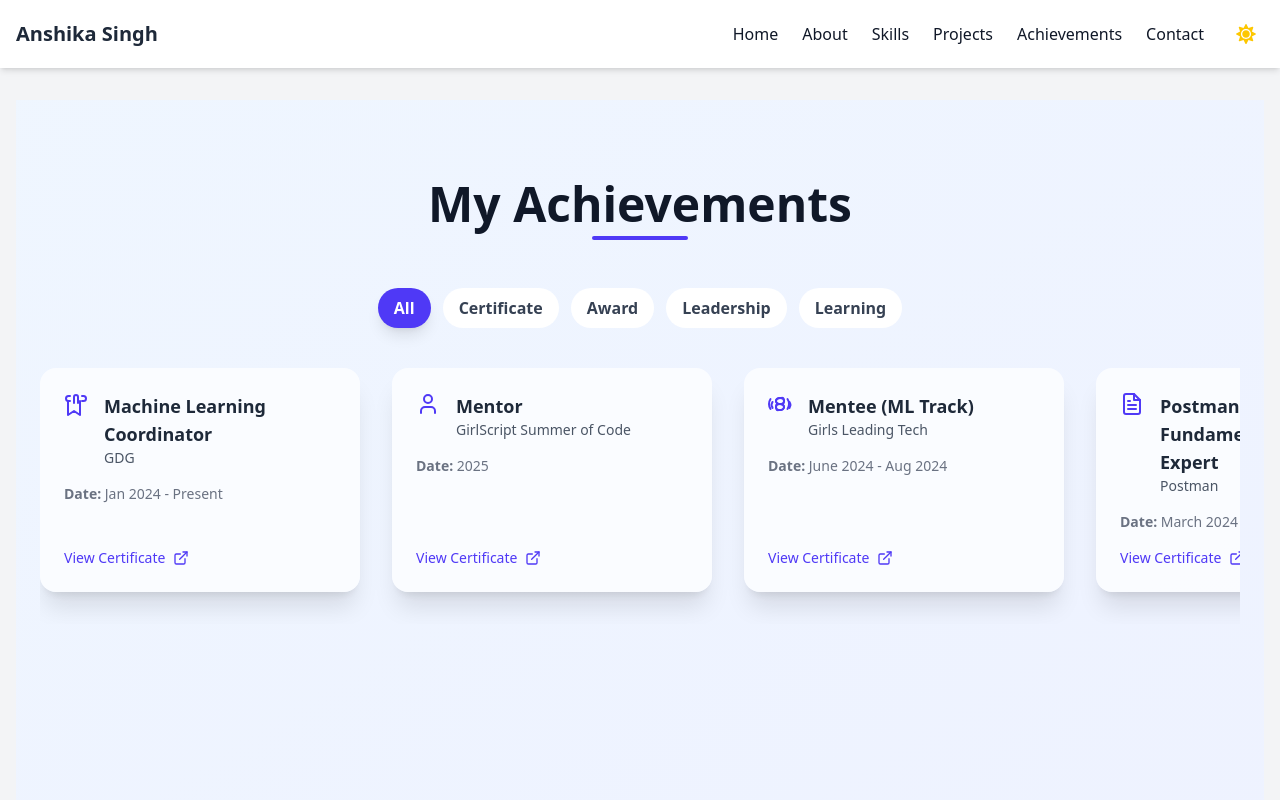
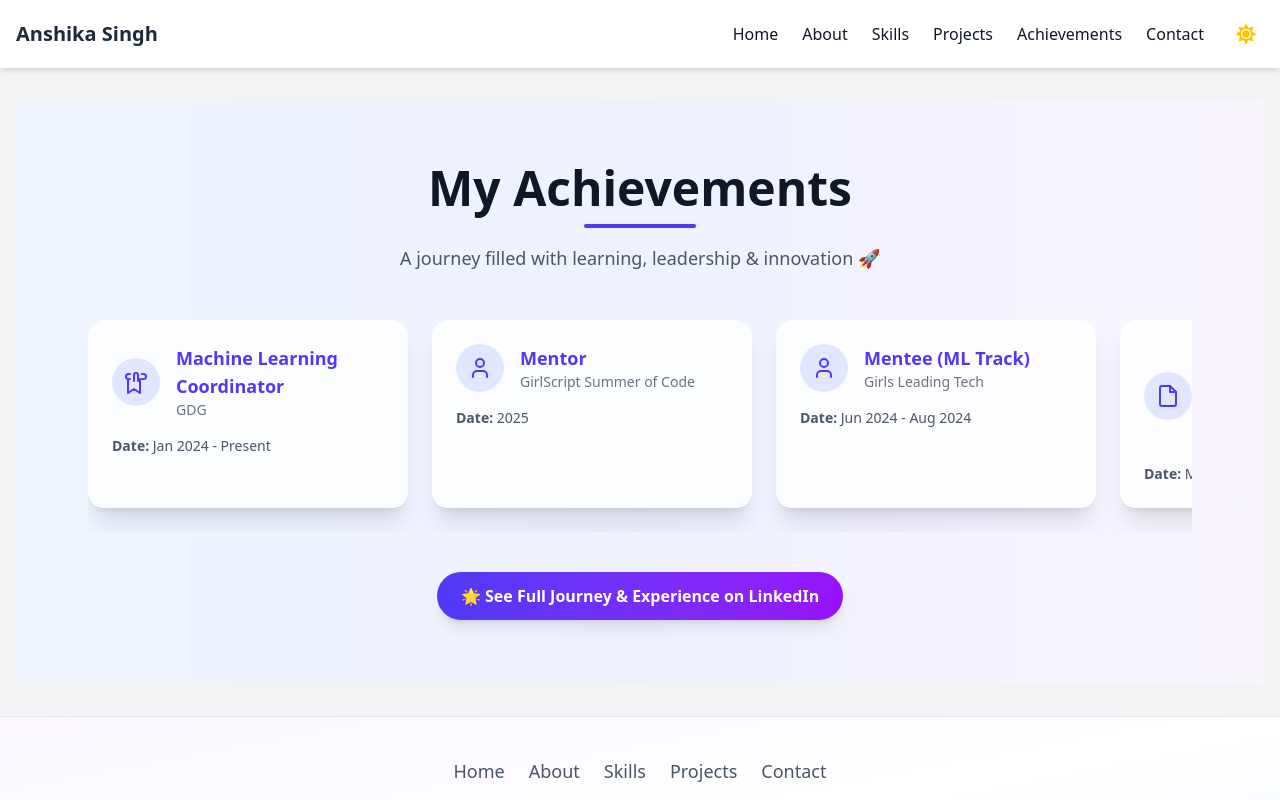
Before and after one commit to Anshika09Singh/Anshika-singh-portfolio, a React (Vite) app: page /achievements in a window 1280 px wide. Shown: the top 800 px of the page. Built offline with nearby package versions, Linux system fonts and the light colour scheme.

Commit message:
Update Achievements.jsx

```diff
--- a/src/components/Achievements.jsx
+++ b/src/components/Achievements.jsx
@@ -1,12 +1,8 @@
-import React, { useEffect, useState } from 'react';
+import React, { useEffect, useState } from "react";
 
-// This component is a responsive, light-themed section for displaying
-// a list of achievements, certificates, and awards with a new
-// innovative horizontal scrolling design and filters.
-
-// SVG icons to replace emojis
+// Icons
 const TrophyIcon = () => (
-  <svg xmlns="http://www.w3.org/2000/svg" width="24" height="24" viewBox="0 0 24 24" fill="none" stroke="currentColor" strokeWidth="2" strokeLinecap="round" strokeLinejoin="round">
+  <svg xmlns="http://www.w3.org/2000/svg" className="w-6 h-6" fill="none" stroke="currentColor" strokeWidth="2" strokeLinecap="round" strokeLinejoin="round">
     <path d="M6 9H4.5a2.5 2.5 0 0 1 0-5H6"></path>
     <path d="M18 9h1.5a2.5 2.5 0 0 0 0-5H18"></path>
     <path d="M4 9v14l6-4 6 4V9"></path>
@@ -15,260 +11,120 @@ const TrophyIcon = () => (
 );
 
 const UserIcon = () => (
-  <svg xmlns="http://www.w3.org/2000/svg" width="24" height="24" viewBox="0 0 24 24" fill="none" stroke="currentColor" strokeWidth="2" strokeLinecap="round" strokeLinejoin="round">
+  <svg xmlns="http://www.w3.org/2000/svg" className="w-6 h-6" fill="none" stroke="currentColor" strokeWidth="2" strokeLinecap="round" strokeLinejoin="round">
     <path d="M19 21v-2a4 4 0 0 0-4-4H9a4 4 0 0 0-4 4v2"></path>
     <circle cx="12" cy="7" r="4"></circle>
   </svg>
 );
 
-const BrainIcon = () => (
-  <svg xmlns="http://www.w3.org/2000/svg" width="24" height="24" viewBox="0 0 24 24" fill="none" stroke="currentColor" strokeWidth="2" strokeLinecap="round" strokeLinejoin="round">
-    <path d="M12 12c2.21 0 4-1.343 4-3s-1.79-3-4-3-4 1.343-4 3 1.79 3 4 3z"></path>
-    <path d="M12 12c-2.21 0-4 1.343-4 3s1.79 3 4 3 4-1.343 4-3-1.79-3-4-3z"></path>
-    <path d="M12 12c-2.21 0-4-1.343-4 3s1.79 3 4 3 4-1.343 4-3-1.79-3-4-3z"></path>
-    <path d="M12 12c2.21 0 4 1.343 4-3s-1.79-3-4-3-4 1.343-4 3 1.79 3 4 3z"></path>
-    <path d="M21.5 10c.5 1 1 2 1 3s-1 2-1 3"></path>
-    <path d="M19.5 7c1 1.5 1.5 3.5 1.5 5s-.5 3.5-1.5 5"></path>
-    <path d="M4.5 10c-.5 1-1 2-1 3s1 2 1 3"></path>
-    <path d="M2.5 7c-1 1.5-1.5 3.5-1.5 5s.5 3.5 1.5 5"></path>
-  </svg>
-);
-
 const CertificateIcon = () => (
-  <svg xmlns="http://www.w3.org/2000/svg" width="24" height="24" viewBox="0 0 24 24" fill="none" stroke="currentColor" strokeWidth="2" strokeLinecap="round" strokeLinejoin="round">
+  <svg xmlns="http://www.w3.org/2000/svg" className="w-6 h-6" fill="none" stroke="currentColor" strokeWidth="2" strokeLinecap="round" strokeLinejoin="round">
     <path d="M14 2H6a2 2 0 0 0-2 2v16a2 2 0 0 0 2 2h12a2 2 0 0 0 2-2V8z"></path>
     <polyline points="14 2 14 8 20 8"></polyline>
-    <line x1="16" y1="13" x2="8" y2="13"></line>
-    <line x1="16" y1="17" x2="8" y2="17"></line>
-    <line x1="10" y1="9" x2="8" y2="9"></line>
   </svg>
 );
 
 const MedalIcon = () => (
-  <svg xmlns="http://www.w3.org/2000/svg" width="24" height="24" viewBox="0 0 24 24" fill="none" stroke="currentColor" strokeWidth="2" strokeLinecap="round" strokeLinejoin="round">
+  <svg xmlns="http://www.w3.org/2000/svg" className="w-6 h-6" fill="none" stroke="currentColor" strokeWidth="2" strokeLinecap="round" strokeLinejoin="round">
     <circle cx="12" cy="8" r="7"></circle>
     <polyline points="8.21 13.89 7 23 12 18 17 23 15.79 13.88"></polyline>
   </svg>
 );
 
 const BriefcaseIcon = () => (
-  <svg xmlns="http://www.w3.org/2000/svg" width="24" height="24" viewBox="0 0 24 24" fill="none" stroke="currentColor" strokeWidth="2" strokeLinecap="round" strokeLinejoin="round">
+  <svg xmlns="http://www.w3.org/2000/svg" className="w-6 h-6" fill="none" stroke="currentColor" strokeWidth="2" strokeLinecap="round" strokeLinejoin="round">
     <rect x="2" y="7" width="20" height="14" rx="2" ry="2"></rect>
     <path d="M16 21V5a2 2 0 0 0-2-2h-4a2 2 0 0 0-2 2v16"></path>
   </svg>
 );
 
 const IconMap = {
-  'TrophyIcon': TrophyIcon,
-  'UserIcon': UserIcon,
-  'BrainIcon': BrainIcon,
-  'CertificateIcon': CertificateIcon,
-  'MedalIcon': MedalIcon,
-  'BriefcaseIcon': BriefcaseIcon,
+  TrophyIcon,
+  UserIcon,
+  CertificateIcon,
+  MedalIcon,
+  BriefcaseIcon,
 };
 
-
+// Achievements Data
 const achievementData = [
-  {
-    id: 1,
-    title: 'Machine Learning Coordinator',
-    organization: 'GDG',
-    date: 'Jan 2024 - Present',
-    type: 'Leadership',
-    link: 'https://linkedin.com/in/your-profile-url',
-    icon: 'TrophyIcon',
-  },
-  {
-    id: 2,
-    title: 'Mentor',
-    organization: 'GirlScript Summer of Code',
-    date: '2025',
-    type: 'Leadership',
-    link: 'https://gssoc.org/mentors/your-profile-url',
-    icon: 'UserIcon',
-  },
-  {
-    id: 3,
-    title: 'Mentee (ML Track)',
-    organization: 'Girls Leading Tech',
-    date: 'June 2024 - Aug 2024',
-    type: 'Learning',
-    link: 'https://girlsleadingtech.com/mentees/your-profile-url',
-    icon: 'BrainIcon',
-  },
-  {
-    id: 4,
-    title: 'Postman API Fundamentals Student Expert',
-    organization: 'Postman',
-    date: 'March 2024',
-    type: 'Certificate',
-    link: 'https://badgr.com/your-badge-url',
-    icon: 'CertificateIcon',
-  },
-  {
-    id: 5,
-    title: 'Generative AI Certificate',
-    organization: 'Hack2Skill',
-    date: 'Dec 2024',
-    type: 'Certificate',
-    link: 'https://certificate.hack2skill.com/your-cert-id',
-    icon: 'CertificateIcon',
-  },
-  {
-    id: 6,
-    title: 'Project Management',
-    organization: 'IBM CSRBOX',
-    date: 'Feb 2023',
-    type: 'Certificate',
-    link: 'https://coursera.org/your-certificate-url',
-    icon: 'CertificateIcon',
-  },
-  {
-    id: 7,
-    title: 'Data Analysis with Python',
-    organization: 'IBM SkillBuild',
-    date: 'Nov 2022',
-    type: 'Certificate',
-    link: 'https://www.credly.com/badges/your-badge-id',
-    icon: 'CertificateIcon',
-  },
-  {
-    id: 8,
-    title: 'Flipkart Grid 7.0',
-    organization: 'Flipkart',
-    date: 'Round 1 Qualified (Oct 2024)',
-    type: 'Award',
-    link: 'https://flipkartgrid.com/leaderboard/your-rank',
-    icon: 'MedalIcon',
-  },
-  {
-    id: 9,
-    title: 'Unstop Talent Park',
-    organization: 'Unstop',
-    date: 'Round 1 Cleared (Sept 2024)',
-    type: 'Award',
-    link: 'https://unstop.com/contest/your-id',
-    icon: 'MedalIcon',
-  },
-  {
-    id: 10,
-    title: 'GWEP Medalist',
-    organization: 'Gagan Winning Edge Program',
-    date: 'May 2023',
-    type: 'Award',
-    link: '#',
-    icon: 'MedalIcon',
-  },
-  {
-    id: 11,
-    title: 'Tradofile Bootcamp Contributor',
-    organization: 'Tradofile',
-    date: 'April 2024',
-    type: 'Leadership',
-    link: 'https://tradofile.com/contributors/your-profile',
-    icon: 'BriefcaseIcon',
-  },
+  { id: 1, title: "Machine Learning Coordinator", organization: "GDG", date: "Jan 2024 - Present", icon: "TrophyIcon" },
+  { id: 2, title: "Mentor", organization: "GirlScript Summer of Code", date: "2025", icon: "UserIcon" },
+  { id: 3, title: "Mentee (ML Track)", organization: "Girls Leading Tech", date: "Jun 2024 - Aug 2024", icon: "UserIcon" },
+  { id: 4, title: "Postman API Fundamentals Student Expert", organization: "Postman", date: "Mar 2024", icon: "CertificateIcon" },
+  { id: 5, title: "Generative AI Certificate", organization: "Hack2Skill", date: "Dec 2024", icon: "CertificateIcon" },
+  { id: 6, title: "Project Management", organization: "IBM CSRBOX", date: "Feb 2023", icon: "CertificateIcon" },
+  { id: 7, title: "Data Analysis with Python", organization: "IBM SkillBuild", date: "Nov 2022", icon: "CertificateIcon" },
+  { id: 8, title: "Flipkart Grid 7.0", organization: "Flipkart", date: "Round 1 Qualified (Oct 2024)", icon: "MedalIcon" },
+  { id: 9, title: "Unstop Talent Park", organization: "Unstop", date: "Round 1 Cleared (Sept 2024)", icon: "MedalIcon" },
+  { id: 10, title: "GWEP Medalist", organization: "Gagan Winning Edge Program", date: "May 2023", icon: "MedalIcon" },
+  { id: 11, title: "Tradofile Bootcamp Contributor", organization: "Tradofile", date: "Apr 2024", icon: "BriefcaseIcon" },
 ];
 
 const Achievements = () => {
-  const [activeFilter, setActiveFilter] = useState('All');
   const [inView, setInView] = useState(false);
 
   useEffect(() => {
-    // Trigger animation when the component mounts
     setInView(true);
   }, []);
 
-  const filterButtons = ['All', 'Certificate', 'Award', 'Leadership', 'Learning'];
-
-  const filteredAchievements = achievementData.filter(item =>
-    activeFilter === 'All' ? true : item.type === activeFilter
-  );
-
   return (
-    <section id="achievements" className="py-16 sm:py-20 bg-gradient-to-br from-blue-50 to-indigo-50 text-gray-900 font-sans min-h-screen">
-      <div className="container mx-auto px-6 max-w-7xl">
-        {/* Section heading */}
-        <div className="flex flex-col items-center mb-12">
-          <h2 className="text-4xl sm:text-5xl font-extrabold text-gray-900 text-center mb-2">
-            My Achievements
-          </h2>
-          <span className="h-1 w-24 bg-indigo-600 rounded-full"></span>
+    <section id="achievements" className="py-16 bg-gradient-to-r from-blue-50 via-indigo-50 to-purple-50 text-gray-900">
+      <div className="container mx-auto px-6 max-w-6xl">
+        {/* Section Heading */}
+        <div className="text-center mb-12">
+          <h2 className="text-4xl sm:text-5xl font-extrabold">My Achievements</h2>
+          <span className="mt-3 h-1 w-28 mx-auto bg-indigo-600 rounded-full block"></span>
+          <p className="mt-4 text-gray-600 text-lg">A journey filled with learning, leadership & innovation 🚀</p>
         </div>
 
-        {/* Filter buttons */}
-        <div className="flex justify-center flex-wrap gap-3 mb-10">
-          {filterButtons.map(filter => (
-            <button
-              key={filter}
-              onClick={() => setActiveFilter(filter)}
-              className={`px-4 py-2 rounded-full font-semibold transition-all duration-300
-                ${activeFilter === filter
-                  ? 'bg-indigo-600 text-white shadow-lg'
-                  : 'bg-white text-gray-700 hover:bg-indigo-100'
-                }`}
-            >
-              {filter}
-            </button>
-          ))}
-        </div>
-
-        {/* Horizontal Scrolling Container */}
-        <div className="flex overflow-x-auto snap-x snap-mandatory pb-6 space-x-6 lg:space-x-8 lg:pb-8">
-          {filteredAchievements.map((item, index) => {
+        {/* Horizontal Scroll Slider */}
+        <div className="flex overflow-x-auto snap-x snap-mandatory scrollbar-hide space-x-6 pb-6">
+          {achievementData.map((item, index) => {
             const IconComponent = IconMap[item.icon];
             return (
               <div
                 key={item.id}
-                className={`flex-shrink-0 w-80 snap-center opacity-0 transition-opacity duration-500
-                ${inView ? 'animate-fade-in-up' : ''}`}
+                className={`flex-shrink-0 w-80 snap-center bg-white/80 backdrop-blur-md rounded-2xl shadow-xl p-6 transition-transform transform hover:scale-105 hover:shadow-2xl opacity-0 ${inView ? "animate-fade-in-up" : ""}`}
                 style={{ animationDelay: `${0.1 * index}s` }}
               >
-                <div className="bg-white/70 backdrop-blur-sm rounded-2xl shadow-xl p-6 h-full flex flex-col justify-between">
+                <div className="flex items-center gap-4 mb-4 text-indigo-600">
+                  <span className="p-3 rounded-full bg-indigo-100">{<IconComponent />}</span>
                   <div>
-                    <div className="flex items-start gap-4 text-indigo-600 mb-4">
-                      <span className="text-4xl">
-                        <IconComponent />
-                      </span>
-                      <div>
-                        <h3 className="text-lg font-bold text-gray-800">{item.title}</h3>
-                        <p className="text-sm text-gray-600">{item.organization}</p>
-                      </div>
-                    </div>
-                    <p className="text-sm text-gray-500">
-                      <span className="font-semibold">Date:</span> {item.date}
-                    </p>
+                    <h3 className="text-lg font-bold">{item.title}</h3>
+                    <p className="text-sm text-gray-500">{item.organization}</p>
                   </div>
-                  {item.link && (
-                    <a
-                      href={item.link}
-                      target="_blank"
-                      rel="noopener noreferrer"
-                      className="mt-4 inline-flex items-center gap-2 text-indigo-600 hover:text-indigo-800 transition-colors duration-300 font-medium text-sm self-start"
-                    >
-                      View Certificate
-                      <svg xmlns="http://www.w3.org/2000/svg" width="16" height="16" viewBox="0 0 24 24" fill="none" stroke="currentColor" strokeWidth="2" strokeLinecap="round" strokeLinejoin="round" className="feather feather-external-link">
-                        <path d="M18 13v6a2 2 0 0 1-2 2H5a2 2 0 0 1-2-2V8a2 2 0 0 1 2-2h6"></path>
-                        <polyline points="15 3 21 3 21 9"></polyline>
-                        <line x1="10" y1="14" x2="21" y2="3"></line>
-                      </svg>
-                    </a>
-                  )}
                 </div>
+                <p className="text-sm text-gray-600"><span className="font-semibold">Date:</span> {item.date}</p>
               </div>
             );
           })}
         </div>
+
+        {/* LinkedIn CTA */}
+        <div className="text-center mt-10">
+          <a
+            href="https://www.linkedin.com/in/anshika-singh-031b132a5/"
+            target="_blank"
+            rel="noopener noreferrer"
+            className="inline-flex items-center gap-2 px-6 py-3 bg-gradient-to-r from-indigo-600 to-purple-600 text-white rounded-full shadow-lg hover:scale-105 transition-transform duration-300 font-semibold"
+          >
+            🌟 See Full Journey & Experience on LinkedIn
+          </a>
+        </div>
       </div>
-      {/* Tailwind CSS keyframes for fade-in animation */}
+
+      {/* Animations */}
       <style>
         {`
+          .scrollbar-hide::-webkit-scrollbar { display: none; }
+          .scrollbar-hide { -ms-overflow-style: none; scrollbar-width: none; }
           @keyframes fade-in-up {
             from { opacity: 0; transform: translateY(20px); }
             to { opacity: 1; transform: translateY(0); }
           }
           .animate-fade-in-up {
-            animation: fade-in-up 0.8s cubic-bezier(0.25, 0.46, 0.45, 0.94) forwards;
+            animation: fade-in-up 0.8s ease-out forwards;
           }
         `}
       </style>
```
